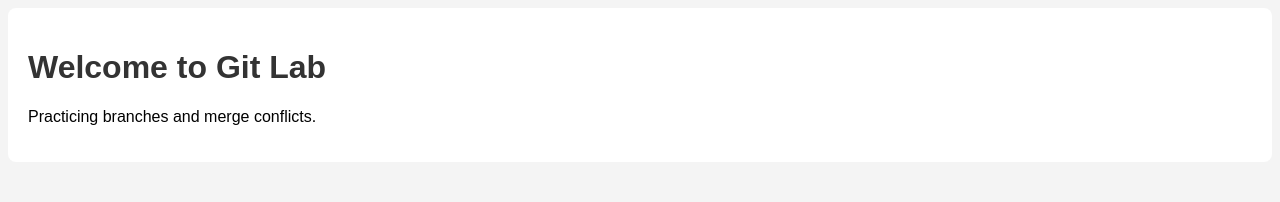
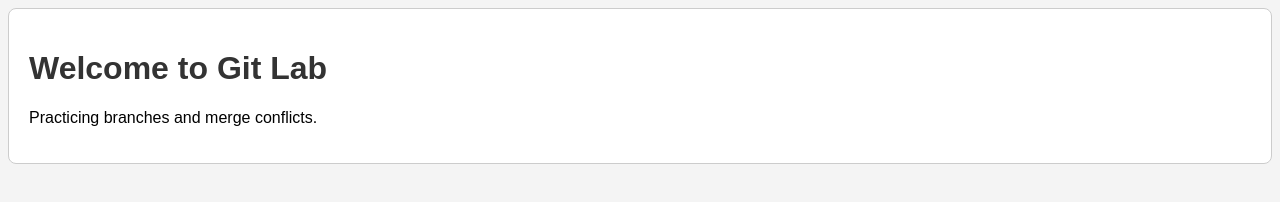
Before and after one commit to minhazuddin0523/202400001006_2_GitLab, a plain HTML site: page index.html in a window 1280 px wide. Drawn offline with Linux system fonts and the light colour scheme.

Commit message:
Update card border and paragraph style in branch-1

```diff
--- a/index.css
+++ b/index.css
@@ -7,8 +7,13 @@ body {
   background-color: white;
   padding: 20px;
   border-radius: 8px;
+  border: 1px solid #cccccc;
 }
 
 h1 {
   color: #333333;
 }
+
+p {
+  font-size: 16px;
+}
```
